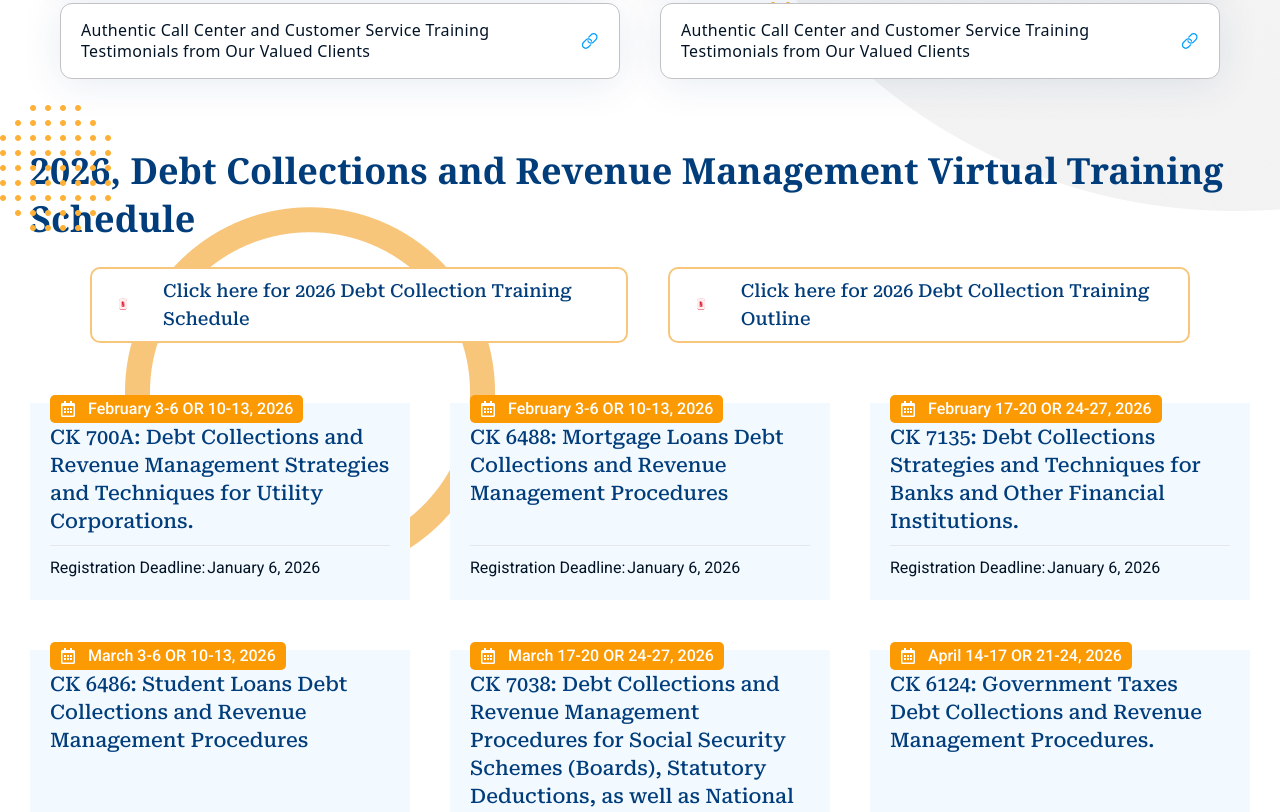
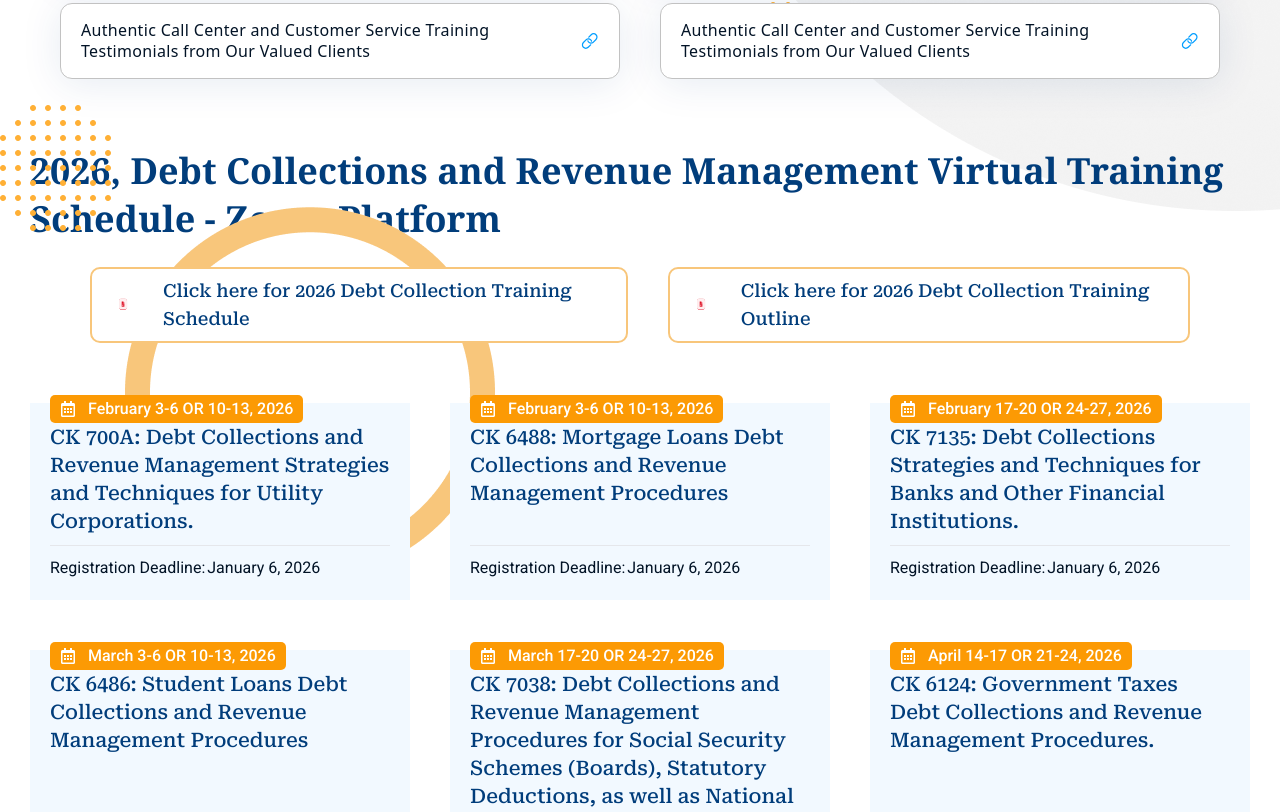
Before and after one commit to rishabh4614/cohenandklein, a React (Vite) app: page / in a window 1280 px wide. Shown: the part 1048-1860 px from the top of the page. Built offline with nearby package versions, Linux system fonts and the light colour scheme; the HTML template or start-up script is replaced by a standard one.

Commit message:
3'rd changes

```diff
--- a/src/Components/OnlineCources/OnlineCources.jsx
+++ b/src/Components/OnlineCources/OnlineCources.jsx
@@ -68,7 +68,7 @@ const OnlineCources = () => {
               onClick={() => window.open(CoursePdf.pdf202612, "_blank")}
             >
               2026, Debt Collections and Revenue Management Virtual Training
-              Schedule
+              Schedule - Zoom Platform
             </Link>
             <div className="flex xl:flex-row flex-col mt-6 gap-10 md:px-15 justify-center">
               <div className="flex justify-center md:justify-end lg:justify-center ">
--- a/src/data.js
+++ b/src/data.js
@@ -24,7 +24,7 @@ const ExploreCardData = [
     // videoUrl: CoursePdf.Testimonials2025, // Make sure this is a direct PDF URL
     icon: images.cardicon1,
     image: images.pdf,
-    title: "VIRTUAL (ON-LINE) TRAINING PROGRAM Debt Collections Strategies and Techniques for the National Lotteries Control Board Trinidad and Tobago",
+    title: "VIRTUAL (ON-LINE) TRAINING PROGRAM Debt Collections Strategies and Techniques for the National Lotteries Control Board, Trinidad and Tobago",
     // desc: "",
   },
   {
```
